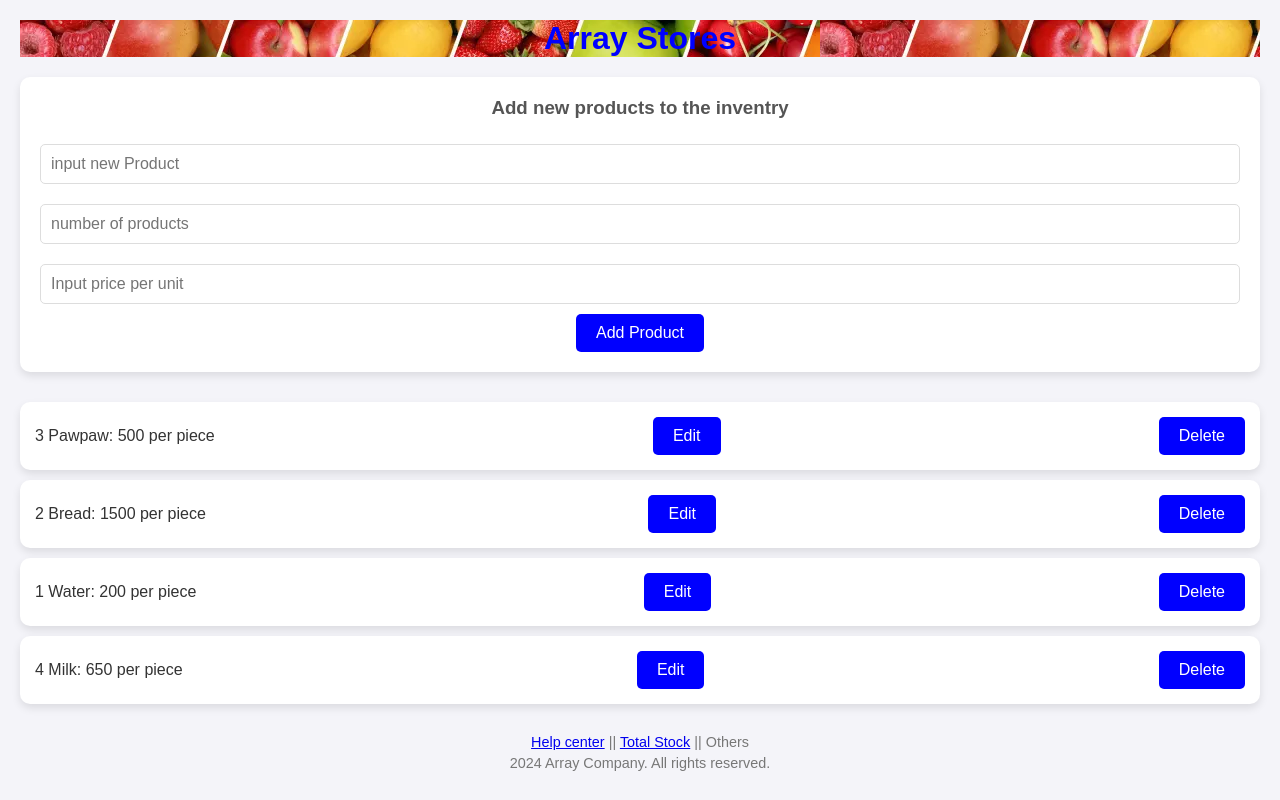
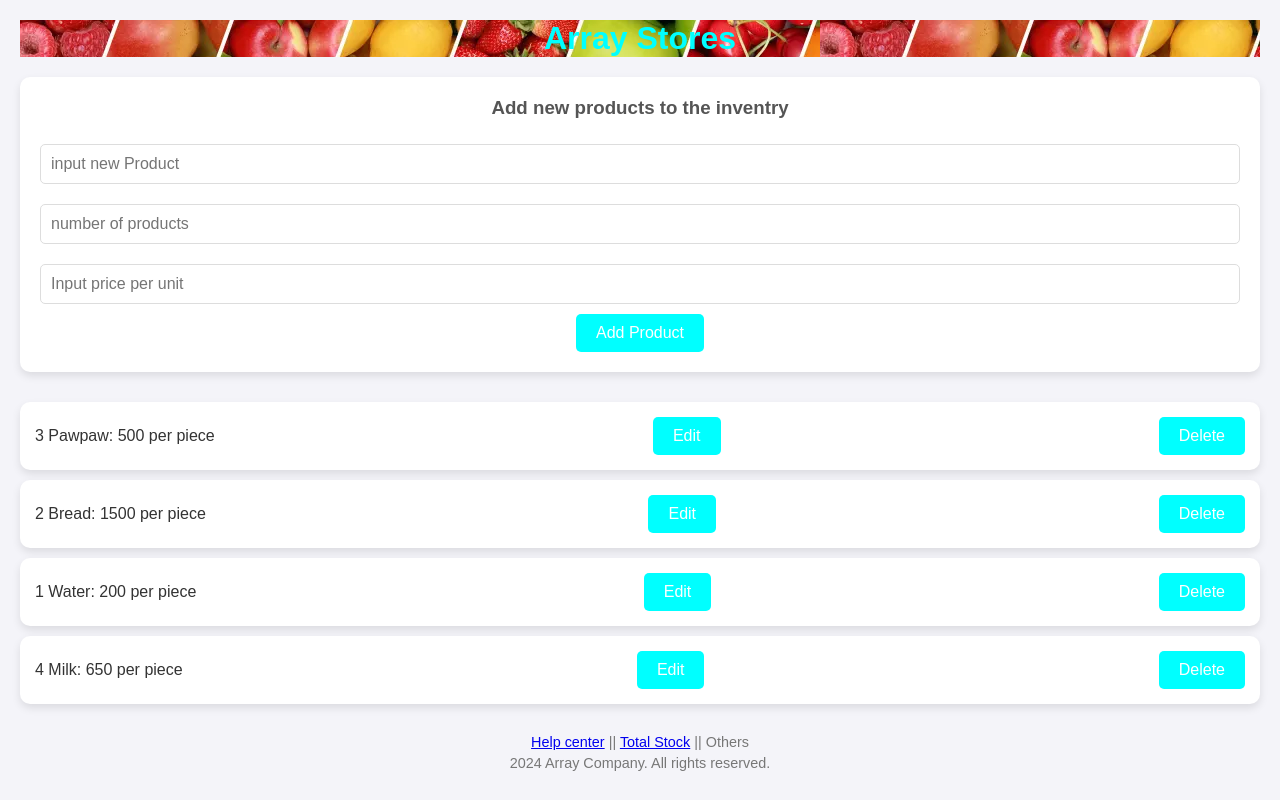
Before and after one commit to Niwani/Inventory_, a plain HTML site: page Array.html in a window 1280 px wide. Drawn offline with Linux system fonts and the light colour scheme.

Commit message:
color from blue to aqua

```diff
--- a/styles.css
+++ b/styles.css
@@ -19,7 +19,7 @@ body {
 
 h2 {
     font-size: 2rem;
-    color: blue;
+    color: aqua;
     margin-bottom: 20px;
     background-image: url(assets/fruits-fruit-food-collection-background-banner-orange-apple-appl-apples-lemon-berries-cherries-101720302.webp);
 }
@@ -54,7 +54,7 @@ button {
     border: none;
     border-radius: 5px;
     cursor: pointer;
-    background-color: blue;
+    background-color: aqua;
     color: white;
     font-size: 1rem;
     transition: background-color 0.3s ease;
```
